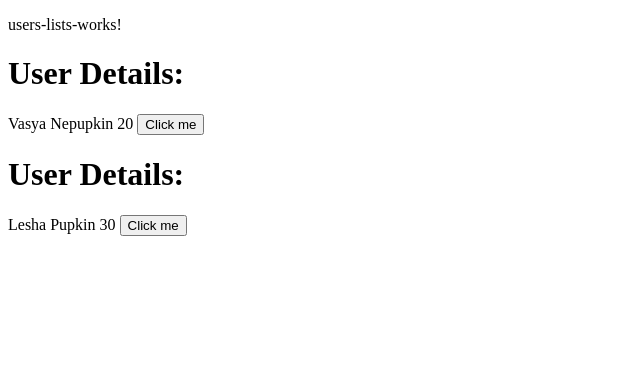
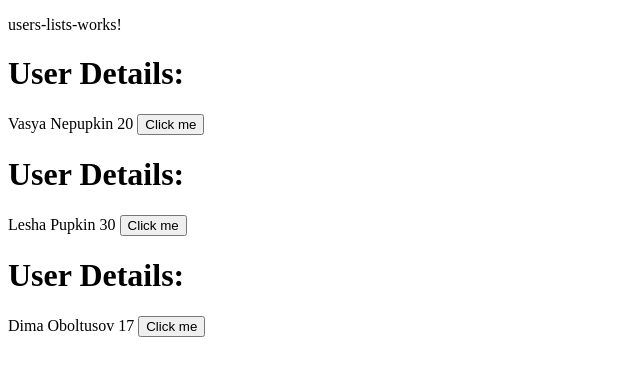
Before and after one commit to Offych/angular-training, an Angular app: page / in a window 1280 px wide. Shown: the top 376 px of the page, without its empty margins (0-640 px from the left). Built offline with nearby package versions, Linux system fonts and the light colour scheme.

Commit message:
*ngFor structural directive usage

```diff
--- a/src/app/modules/user/users-list/users-list.component.html
+++ b/src/app/modules/user/users-list/users-list.component.html
@@ -1,4 +1,7 @@
 <p>users-lists-works!</p>
+<div *ngFor="let item of users">
+    <app-user-item [userData]="item"></app-user-item>
+</div>
 
-<app-user-item [userData]="users[0]" (buttonClick)="onChildComponentClicked($event)"></app-user-item>
-<app-user-item [userData]="users[1]" (buttonClick)="onChildComponentClicked($event)"></app-user-item>
+<!-- app-user-item [userData]="users[0]" (buttonClick)="onChildComponentClicked($event)"></app-user-item>
+<app-user-item [userData]="users[1]" (buttonClick)="onChildComponentClicked($event)"></app-user-item> -->
```
Also changed, not shown: 1 other file (tests, documents, lock files or other folders).
